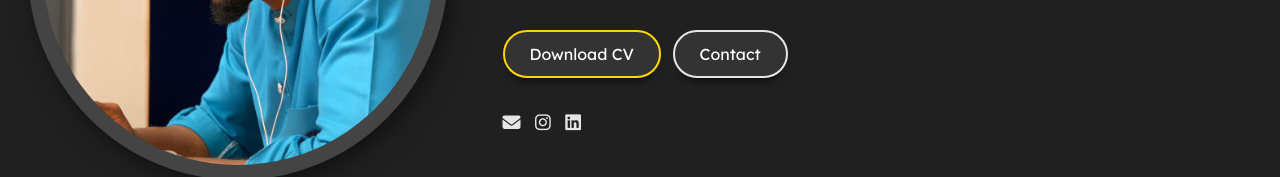
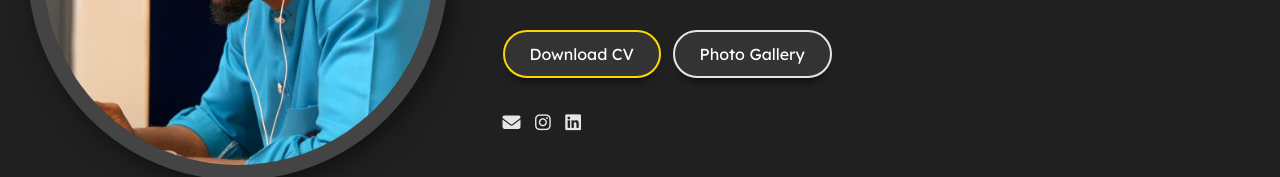
Before and after one commit to SammyGbabs/Wumi-s-Resume-Website, a plain HTML site: page index.html in a window 1280 px wide. Shown: the part 394-571 px from the top of the page. Drawn offline with nearby package versions, Linux system fonts and the light colour scheme.

Commit message:
full portfolio website

```diff
--- a/index.html
+++ b/index.html
@@ -53,7 +53,8 @@
 
             <div class="btn-group">
                 <a href="images/OLAWUNMI OKURIBIDO C.V.pdf" class="btn   active">Download CV</a>
-                <a href="mailto:o.okuribido@alustudent.com" class="btn">Contact</a>
+                <a href="https://docs.google.com/presentation/d/1bTXoGGYZHhzDlyctesfmA1AUxYiU2Mr-7QEGx8fYO9g/edit#slide=id.g2eca75a4f90_0_1" class="btn">Photo Gallery</a>
+                <!--<a href="mailto:o.okuribido@alustudent.com" class="btn">Contact</a>-->
             </div>
 
             <div class="social">
```
